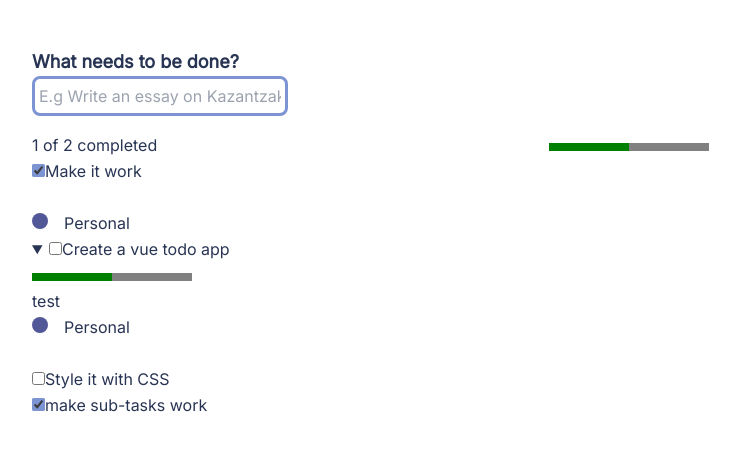
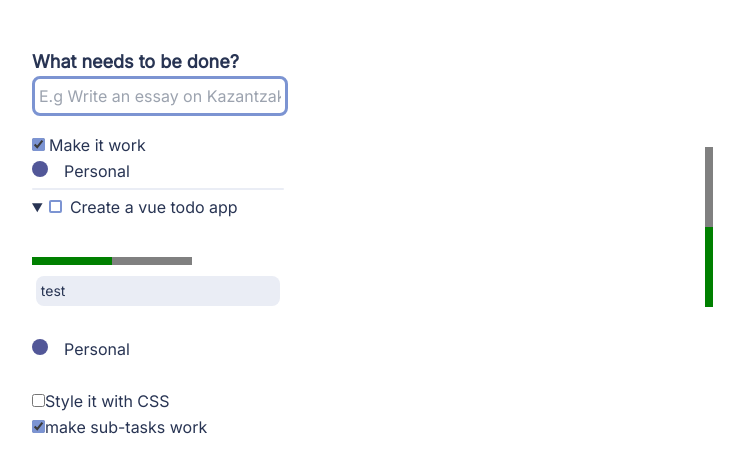
Before and after one commit to GeorgeDaris/Fill-Your-Glass-Task-Manager, a Vue app: page / in a window 1280 px wide. Shown: the top 472 px of the page, without its empty margins (16-760 px from the left). Built offline with nearby package versions, Linux system fonts and the light colour scheme.

Commit message:
Adding CSS to the todo list

```diff
--- a/src/assets/main.css
+++ b/src/assets/main.css
@@ -4,6 +4,41 @@
 @tailwind base;
 @tailwind components;
 @tailwind utilities;
+
+:root {
+  --secondary: #eaedf5;
+}
+
+@media (prefers-color-scheme: dark) {
+  :root {
+    --secondary: #343945;
+  }
+}
+
+.scroll-container {
+  scrollbar-width: thin;
+  scrollbar-color: #7c94d2 var(--secondary);
+  /* scrollbar-gutter: stable; */
+}
+
+.glass progress {
+  transform: rotate(-90deg);
+  transform-origin: right;
+}
+
+progress::-moz-progress-bar {
+  background-color: #7c94d2;
+}
+
+/*
+accentColor: "#7C94D2",
+        bgColor: "white",
+        textColor: "#283453",
+        accentLight: "#89a4e9",
+        accentDark: "343945",
+        lightGrey: "#EAEDF5",
+        darkBg: "#1D212A",
+        darkText: "#E7ECF8", */
 
 /*#app {
   max-width: 1280px;
--- a/src/components/CreateCategory.vue
+++ b/src/components/CreateCategory.vue
@@ -51,23 +51,75 @@ const sendCategory = () => {
 
 <template>
   <button @click.prevent="openForm">+ Create new category</button>
-  <section v-if="formOpen">
-    <label> Title </label>
+  <section v-if="formOpen" class="flex flex-col">
+    <label class="m-1" :for="newCategory.title"> Title </label>
     <br />
-    <input type="text" v-model.trim="newCategory.title" ref="inputTitle" />
+    <input
+      class="border-[0.1rem] rounded-lg p-1 border-accentColor bg-inherit m-1"
+      type="text"
+      v-model.trim="newCategory.title"
+      :id="newCategory.title"
+      ref="inputTitle"
+    />
     <br />
-    <label> Image </label>
+    <!-- <label> Image </label>
     <br />
-    <input type="url" v-model.trim="newCategory.image" />
+    <input type="url" v-model.trim="newCategory.image" /> -->
+    <!-- <br /> -->
+    <label class="m-1"> Color </label>
     <br />
-    <label> Color </label>
+    <input
+      class="border-[0.1rem] rounded-lg border-accentColor bg-inherit m-1"
+      type="color"
+      v-model.trim="newCategory.color"
+    />
+    <input
+      class="border-[0.1rem] rounded-lg p-1 border-accentColor bg-inherit m-1"
+      type="text"
+      v-model.trim="newCategory.color"
+    />
     <br />
-    <input type="color" v-model.trim="newCategory.color" />
-    <input type="text" v-model.trim="newCategory.color" />
-    <br />
-    <p v-if="warn">
+    <p class="m-1" v-if="warn">
       {{ warnText }}
     </p>
     <button @click.prevent="openForm">Add category</button>
   </section>
 </template>
+
+<style>
+input[type="color"] {
+  display: block;
+  appearance: none;
+  -webkit-appearance: none;
+  -moz-appearance: none;
+  box-sizing: border-box;
+  padding: 0;
+  border-radius: 0.2rem;
+  cursor: pointer;
+  transition: box-shadow 0.3s;
+}
+
+input[type="color"]:hover {
+  border-radius: 0.2rem;
+  transition: box-shadow 0.3s;
+}
+
+/*Taken from this pen: https://codepen.io/leemartin/details/ExPXRzx */
+::-webkit-color-swatch-wrapper {
+  padding: 0;
+}
+
+::-webkit-color-swatch {
+  border: 0;
+  border-radius: 0;
+}
+
+::-moz-color-swatch,
+::-moz-focus-inner {
+  border: 0;
+}
+
+::-moz-focus-inner {
+  padding: 0;
+}
+</style>
--- a/src/components/ProgressBar.vue
+++ b/src/components/ProgressBar.vue
@@ -8,7 +8,7 @@ defineProps(["total"]);
     <progress
       :max="total.length"
       :value="total.filter((item) => item.completed).length"
-      class="glass bg-lightGrey h-2 rounded-full"
+      class="glass bg-lightGrey h-2 rounded-full dark:bg-lightDark"
     ></progress>
   </div>
 </template>
--- a/src/components/TodoItem.vue
+++ b/src/components/TodoItem.vue
@@ -35,6 +35,14 @@ const openEditForm = () => {
   isEditing.value ? (isEditing.value = false) : (isEditing.value = true);
 };
 
+const summaryCheckbox = ref(null);
+const handleCheckbox = (todo) => {
+  //recreating the checked functionality for checkboxes inside summary tags, as I had set it to "prevent default" to allow the user to type when editing the label, without opening and closing the summary tag while pressing space
+  summaryCheckbox.value.checked
+    ? ((summaryCheckbox.value.checked = false), (todo.completed = false))
+    : ((summaryCheckbox.value.checked = true), (todo.completed = true));
+};
+
 //Create a seperate editing component to prevent the state from changing for all todos ✔
 //Use <details> and <summary> on todos that have sub tasks to create a collapsable accordion ✔
 //Look into creating a unique label
@@ -43,20 +51,26 @@ const openEditForm = () => {
 <template>
   <details
     open
+    class=""
     v-if="todo.subTasks && todo.subTasks.length >= 1"
     @mouseenter="showBtns"
     @mouseleave="hideBtns"
   >
     <!-- checking for the lenght as well, since I'm pushing the subtasks anyway in App.vue, to prevent all todos from appearing inside a details element -->
-    <summary @keyup.space.prevent>
+    <summary @keyup.space.prevent class="wid">
       <!-- prevents the details element from getting toggled while editing a todo -->
       <input
+        class="appearance-none border-[0.15rem] rounded-sm p-[0.28rem] border-accentColor bg-inherit checked:bg-accentColor"
         type="checkbox"
         :checked="todo.completed"
         v-model="todo.completed"
         :id="todo.title"
+        @keyup.space="handleCheckbox(todo)"
+        ref="summaryCheckbox"
       />
-      <label :for="todo.title" @dblclick="openEditForm">{{ todo.title }}</label>
+      <label class="pl-2" :for="todo.title" @dblclick="openEditForm">{{
+        todo.title
+      }}</label>
       <div class="edit-container" :class="btnActive">
         <button @click="openEditForm" @focus="showBtns">
           {{ editingText }}
@@ -72,7 +86,12 @@ const openEditForm = () => {
         @edited="openEditForm"
       ></EditItem>
       <ProgressBar :total="todo.subTasks"></ProgressBar>
-      <span>{{ todo.description }}</span>
+      <p
+        v-if="todo.description"
+        class="text-sm p-[0.3rem] bg-lightGrey dark:bg-lightDark m-1 rounded-lg"
+      >
+        {{ todo.description }}
+      </p>
       <br />
       <div v-for="category in categories" :key="JSON.stringify(category)">
         <span
@@ -115,14 +134,22 @@ const openEditForm = () => {
     </ul>
   </details>
 
-  <div v-else draggable="true" @mouseenter="showBtns" @mouseleave="hideBtns">
+  <div
+    v-else
+    draggable="true"
+    class=""
+    @mouseenter="showBtns"
+    @mouseleave="hideBtns"
+  >
     <input
       type="checkbox"
       :checked="todo.completed"
       v-model="todo.completed"
       :id="todo.title"
     />
-    <label :for="todo.title" @dblclick="openEditForm">{{ todo.title }}</label>
+    <label class="m-1" :for="todo.title" @dblclick="openEditForm">{{
+      todo.title
+    }}</label>
     <div class="edit-container" :class="btnActive">
       <button @click="openEditForm" @focus="showBtns">
         {{ editingText }}
@@ -137,13 +164,18 @@ const openEditForm = () => {
       v-if="isEditing"
       @edited="openEditForm"
     ></EditItem>
-    <br />
+    <!-- <br /> -->
     <ProgressBar
       v-if="todo.subTasks && todo.subTasks.length > 1"
       :total="todo.subTasks"
     ></ProgressBar>
-    <span>{{ todo.description }}</span>
-    <br />
+    <p
+      v-if="todo.description"
+      class="text-sm p-[0.3rem] bg-lightGrey dark:bg-lightDark m-1 rounded-lg"
+    >
+      {{ todo.description }}
+    </p>
+    <!-- <br /> -->
     <div v-for="category in categories" :key="JSON.stringify(category)">
       <span
         v-if="category.title === todo.category"
@@ -153,6 +185,9 @@ const openEditForm = () => {
       >
       <!--Changing the color of the before element-->
     </div>
+    <hr
+      class="bg-lightGrey dark:bg-lightDark h-[0.15rem] border-none rounded-full my-1"
+    />
   </div>
 </template>
 
@@ -189,4 +224,31 @@ const openEditForm = () => {
   position: absolute;
   left: 1rem;
 }
+
+/* summary {
+  list-style: none;
+  position: relative;
+}
+
+summary::before {
+  content: "";
+  width: 0.5rem;
+  height: 0.5rem;
+  display: inline-block;
+  background-image: url(https://vitejs.dev/logo-with-shadow.png);
+  background-repeat: no-repeat;
+  background-color: aqua;
+  position: absolute;
+  top: 0;
+  left: -0.4rem;
+  z-index: 30;
+} */
+
+/* summary::marker {
+  content: url(https://vitejs.dev/logo-with-shadow.png);
+}
+summary:hover::marker {
+  content: url(https://sponsors.vuejs.org/images/vue_jobs.png);
+  transition: all 0.7s;
+} */
 </style>
--- a/src/components/TodoListNew.vue
+++ b/src/components/TodoListNew.vue
@@ -29,10 +29,10 @@ defineEmits(["delete-todo"]);
 
 <template>
   <section class="col-start-1">
-    <h4>
+    <!-- <h4>
       <slot />
-    </h4>
-    <ul>
+    </h4> -->
+    <ul class="pr-1 w-64 max-h-96 overflow-auto scroll-container">
       <li
         class="todo-list-item"
         v-for="todo in todos.slice().reverse()"
@@ -45,6 +45,7 @@ defineEmits(["delete-todo"]);
       </li>
     </ul>
   </section>
+  <!-- border-2 border-lightDark -->
 </template>
 
 <style>
--- /dev/null
+++ b/src/components/ToolTip.vue
@@ -0,0 +1,2 @@
+<script setup></script>
+<template></template>
--- a/tailwind.config.js
+++ b/tailwind.config.js
@@ -9,6 +9,7 @@ module.exports = {
         textColor: "#283453",
         accentLight: "#89a4e9",
         lightGrey: "#EAEDF5",
+        lightDark: "#343945",
         darkBg: "#1D212A",
         darkText: "#E7ECF8",
       },
```
Also changed, not shown: src/components/AddTodo.vue (+24 -8 lines).
